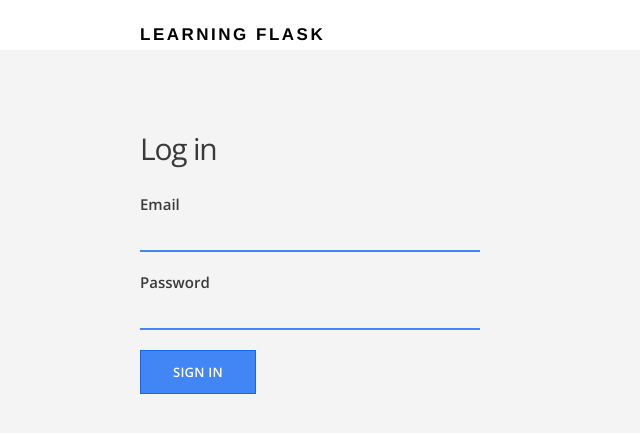
After one commit to JusteKimbembe/learning-flask, a Flask app: page /login in a window 1280 px wide. The commit adds this page. Shown: the top 433 px of the page, without its empty margins (0-640 px from the left). Run offline with Flask 2, Linux system fonts and the light colour scheme.

Commit message:
Loging In-Out

```diff
--- a/forms.py
+++ b/forms.py
@@ -3,8 +3,13 @@ from wtforms import StringField, PasswordField, SubmitField
 from wtforms.validators import DataRequired, Email, Length
 
 class SignupForm(Form):
-    first_name = StringField('First name', validators=[DataRequired("Please enter your first name")])
-    last_name = StringField('Last name', validators=[DataRequired("Please enter your last name")])
-    email = StringField('Email', validators=[DataRequired("Please enter your email address"), Email("Please enter your email address.")])
-    password = PasswordField('Password', validators=[DataRequired("Please enter your password"), Length(min=6, message="Password must be 6 characters or more.")])
-    submit = SubmitField('Sign up')
+  first_name = StringField('First name', validators=[DataRequired("Please enter your first name.")])
+  last_name = StringField('Last name', validators=[DataRequired("Please enter your last name.")])
+  email = StringField('Email', validators=[DataRequired("Please enter your email address."), Email("Please enter your email address.")])
+  password = PasswordField('Password', validators=[DataRequired("Please enter a password."), Length(min=6, message="Passwords must be 6 characters or more.")])
+  submit = SubmitField('Sign up')
+
+class LoginForm(Form):
+  email = StringField('Email', validators=[DataRequired("Please enter your email address."), Email("Please enter your email address.")])
+  password = PasswordField('Password', validators=[DataRequired("Please enter a password.")])
+  submit = SubmitField("Sign in")
--- a/routes.py
+++ b/routes.py
@@ -1,6 +1,6 @@
-from flask import Flask, render_template, request
+from flask import Flask, render_template, request, session, redirect, url_for
 from models import db, User
-from forms import SignupForm
+from forms import SignupForm, LoginForm
 
 app = Flask(__name__)
 
@@ -28,10 +28,44 @@ def signup():
       newuser = User(form.first_name.data, form.last_name.data, form.email.data, form.password.data)
       db.session.add(newuser)
       db.session.commit()
-      return 'Success!'
+
+      session['email'] = newuser.email
+      return redirect(url_for('home'))
 
   elif request.method == "GET":
     return render_template('signup.html', form=form)
 
+@app.route("/login", methods=["GET", "POST"])
+def login():
+  form = LoginForm()
+
+  if request.method == "POST":
+    if form.validate() == False:
+      return render_template("login.html", form=form)
+    else:
+      email = form.email.data
+      password = form.password.data
+
+      user = User.query.filter_by(email=email).first()
+      if user is not None and user.check_password(password):
+        session['email'] = form.email.data
+        return redirect(url_for('home'))
+      else:
+        return redirect(url_for('login'))
+
+  elif request.method == 'GET':
+    return render_template('login.html', form=form)
+
+@app.route("/logout")
+def logout():
+      session.pop('email', None)
+      return redirect(url_for('index'))
+
+
+
+@app.route("/home")
+def home():
+      return render_template('home.html')
+
 if __name__ == "__main__":
   app.run(debug=True)
--- a/templates/index.html
+++ b/templates/index.html
@@ -6,7 +6,7 @@
 
       <div class="section-content">
         <h2>Discover places near you.</h2>
-        <a href="#" class="btn-primary">Sign up</a>
+        <a href="{{ url_for('signup') }}" class="btn-primary">Sign up</a>
         <a href="{{ url_for('about') }}" class="btn-secondary">Learn more</a>
 
       </div>
--- /dev/null
+++ b/templates/login.html
@@ -0,0 +1,26 @@
+{% extends "layout.html" %}
+
+{% block content %}
+  <main class="container signup-section">
+    <div class="section-content">
+      <h2>Log in</h2>
+
+      <form method="POST" action="/login">
+        {{ form.hidden_tag() }}
+
+        <div class="form-group">
+          {{ form.email.label }}
+          {{ form.email }}
+        </div>
+
+        <div class="form-group">
+          {{ form.password.label }}
+          {{ form.password }}
+        </div>
+
+        {{ form.submit(class="btn-primary") }}
+
+      </form>
+    </div>
+  </main>
+{% endblock %}
```
Also changed, not shown: templates/home.html (added, +11 -0 lines).
